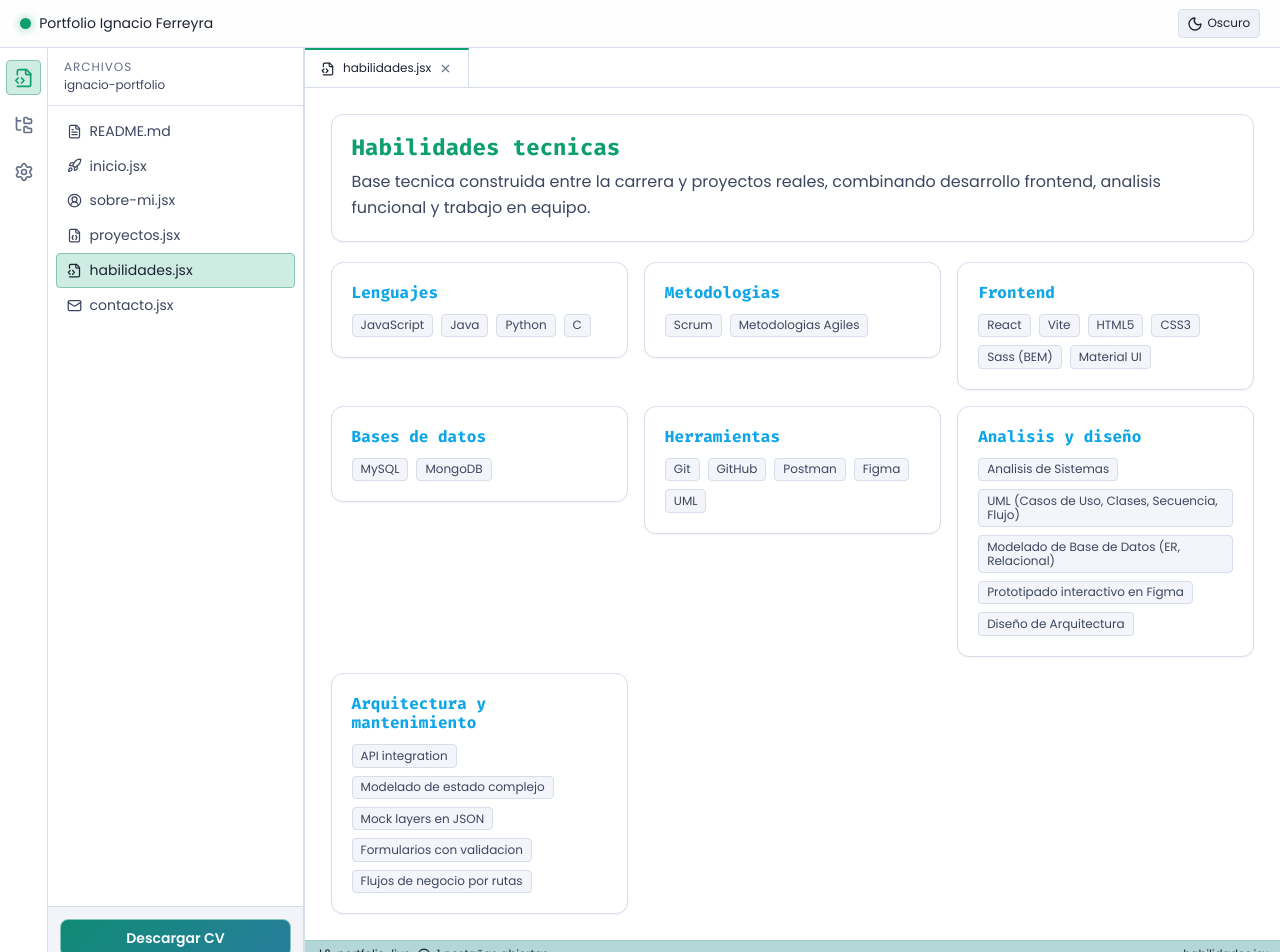
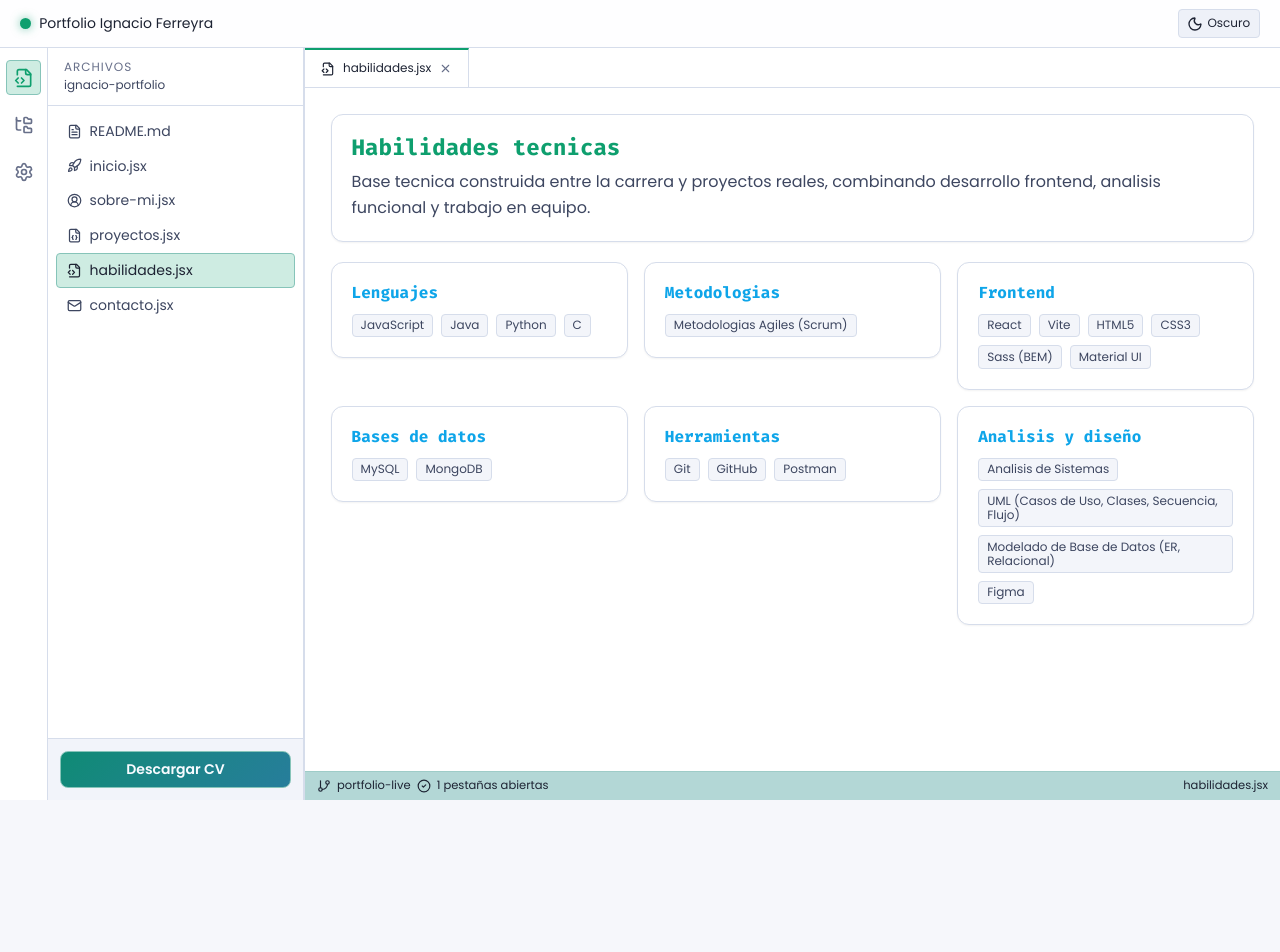
Before and after one commit to NachoFerreyra/Portfolio-Ignacio-Ferreyra, a React (Vite) app: page /habilidades in a window 1280 px wide. Shown: the top 952 px of the page. After the commit the page ends 800 px from the top, so only its background shows below. Built offline with nearby package versions, Linux system fonts and the light colour scheme.

Commit message:
refactor: update Habilidades component to remove backend and data skills, enhance HeroCard formatting, and improve Inicio component structure

```diff
--- a/src/components/Habilidades/Habilidades.jsx
+++ b/src/components/Habilidades/Habilidades.jsx
@@ -10,7 +10,6 @@ const Habilidades = () => {
     { title: "Bases de datos", items: skills.databases },
     { title: "Herramientas", items: skills.toolsCv },
     { title: "Analisis y diseño", items: skills.analysisAndDesign },
-    { title: "Arquitectura y mantenimiento", items: skills.backendAndData },
   ].filter((group) => Array.isArray(group.items) && group.items.length);
 
   return (
--- a/src/components/Inicio/HeroCard.jsx
+++ b/src/components/Inicio/HeroCard.jsx
@@ -25,19 +25,24 @@ const HeroCard = ({ profile }) => {
             <em>const</em> perfil = {"{"}
           </span>
           <span>
-            {"  "}<strong>nombre</strong>: "{profile.name}",
+            {"  "}
+            <strong>nombre</strong>: "{profile.name}",
           </span>
           <span>
-            {"  "}<strong>rol</strong>: "{profile.role}",
+            {"  "}
+            <strong>rol</strong>: "{profile.role}",
           </span>
           <span>
-            {"  "}<strong>especialidad</strong>: "Frontend + Analisis funcional",
+            {"  "}
+            <strong>especialidad</strong>: "Frontend + Analisis funcional",
           </span>
           <span>
-            {"  "}<strong>ubicacion</strong>: "{profile.location}",
+            {"  "}
+            <strong>ubicacion</strong>: "{profile.location}",
           </span>
           <span>
-            {"  "}<strong>estado</strong>: "{profile.availability}",
+            {"  "}
+            <strong>estado</strong>: "{profile.availability}",
           </span>
           <span>{"}"};</span>
         </pre>
@@ -45,14 +50,18 @@ const HeroCard = ({ profile }) => {
         <aside className={styles.avatarPanel} aria-label="Avatar de perfil">
           <div className={styles.avatarFrame}>
             {showAvatarFallback ? (
-              <span className={styles.avatarFallback}>{avatarInitials || "IF"}</span>
+              <span className={styles.avatarFallback}>
+                {avatarInitials || "IF"}
+              </span>
             ) : (
               <img
                 className={styles.avatarImage}
                 src={avatarSrc}
                 alt={profile.avatar?.alt ?? `Foto de ${profile.name}`}
                 loading="lazy"
-                style={{ objectPosition: profile.avatar?.position ?? "50% 35%" }}
+                style={{
+                  objectPosition: profile.avatar?.position ?? "50% 35%",
+                }}
                 onError={() => setAvatarFailed(true)}
               />
             )}
@@ -72,8 +81,6 @@ const HeroCard = ({ profile }) => {
         </span>
       </div>
 
-      <p>{profile.professionalSummary}</p>
-
       <div className={styles.links}>
         <a href={profile.contacts.github} target="_blank" rel="noreferrer">
           <Github size={16} /> GitHub
--- a/src/components/Inicio/Inicio.jsx
+++ b/src/components/Inicio/Inicio.jsx
@@ -9,10 +9,8 @@ const Inicio = () => {
 
       <article className={styles.block}>
         <h2>Perfil profesional</h2>
-        <p>
-          {profile.name} es {profile.role} con foco en analisis de requerimientos,
-          desarrollo web colaborativo y construccion de interfaces escalables.
-        </p>
+
+        <p>{profile.professionalSummary}</p>
       </article>
     </section>
   );
--- a/src/data/skills.js
+++ b/src/data/skills.js
@@ -1,5 +1,14 @@
 export const skills = {
-  // Bloques originales (se mantienen)
+  languages: ["JavaScript", "Java", "Python", "C"],
+
+  methodologies: ["Metodologias Agiles (Scrum)"],
+
+  frontendCv: ["React", "Vite", "HTML5", "CSS3", "Sass (BEM)", "Material UI"],
+
+  databases: ["MySQL", "MongoDB"],
+
+  toolsCv: ["Git", "GitHub", "Postman"],
+
   frontend: [
     "React",
     "React Router",
@@ -9,33 +18,11 @@ export const skills = {
     "Framer Motion",
     "Responsive Design",
   ],
-  backendAndData: [
-    "API integration",
-    "Modelado de estado complejo",
-    "Mock layers en JSON",
-    "Formularios con validacion",
-    "Flujos de negocio por rutas",
-  ],
+
   analysisAndDesign: [
     "Analisis de Sistemas",
     "UML (Casos de Uso, Clases, Secuencia, Flujo)",
     "Modelado de Base de Datos (ER, Relacional)",
-    "Prototipado interactivo en Figma",
-    "Diseño de Arquitectura",
+    "Figma",
   ],
-  tooling: [
-    "Vite",
-    "ESLint",
-    "Git",
-    "Arquitectura por features",
-    "Diseño de componentes reutilizables",
-    "Debugging y refactor incremental",
-  ],
-
-  // Bloques del CV (nuevos)
-  languages: ["JavaScript", "Java", "Python", "C"],
-  methodologies: ["Scrum", "Metodologias Agiles"],
-  frontendCv: ["React", "Vite", "HTML5", "CSS3", "Sass (BEM)", "Material UI"],
-  databases: ["MySQL", "MongoDB"],
-  toolsCv: ["Git", "GitHub", "Postman", "Figma", "UML"],
 };
```
